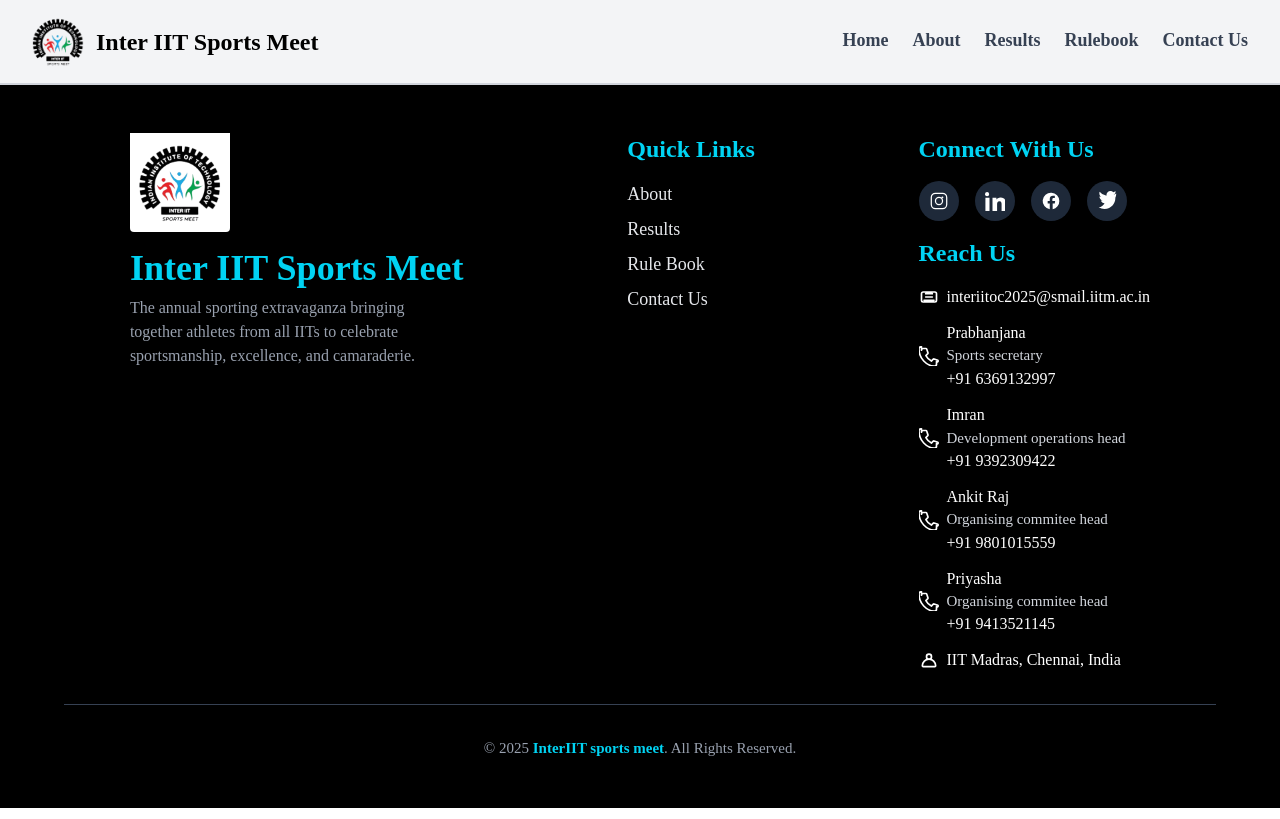
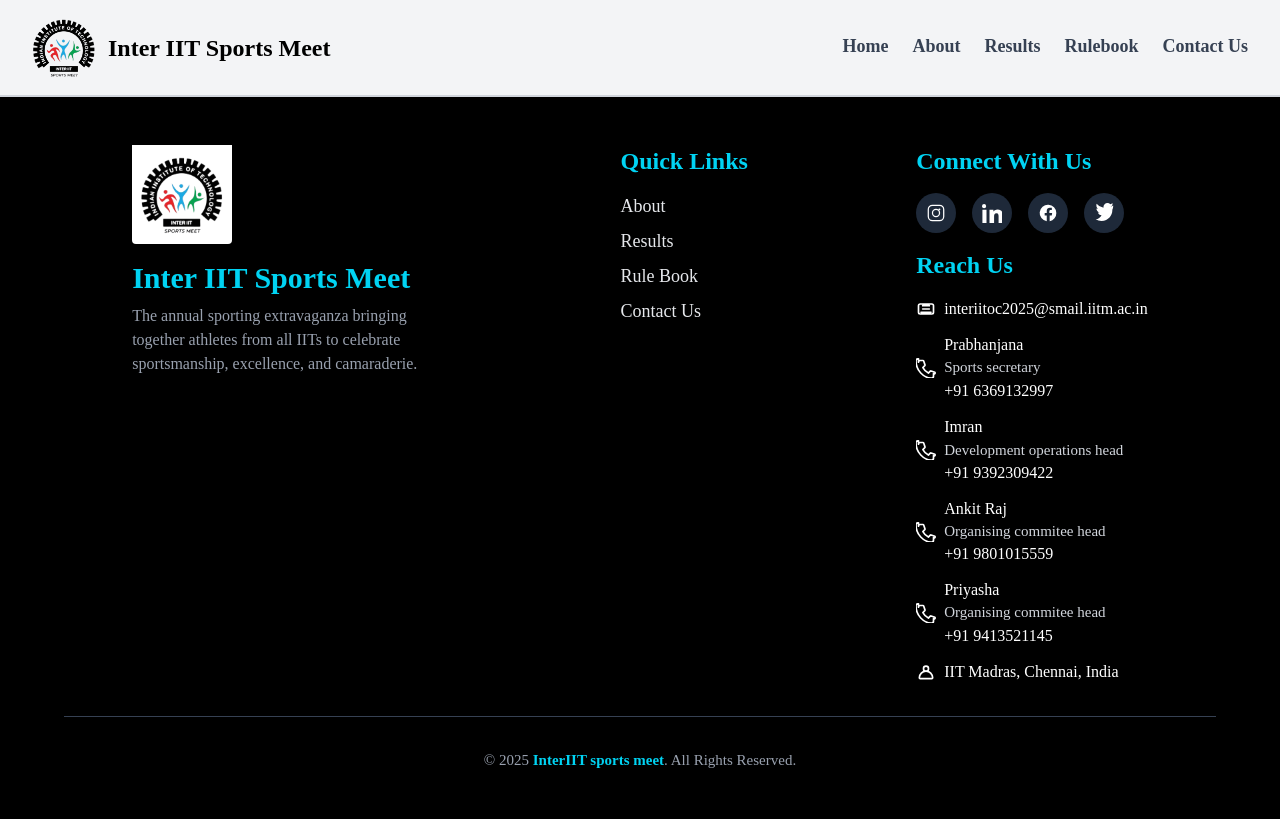
Before and after one commit to Inter-IIT-Sports/interiit2025, a Next.js app: page / in a window 1280 px wide. Built offline with nearby package versions, Linux system fonts and the light colour scheme.

Commit message:
update changes

```diff
--- a/Components/Footer.jsx
+++ b/Components/Footer.jsx
@@ -25,7 +25,7 @@ export default function Footer() {
               height={100}
               className="object-contain bg-white rounded-b-sm p-2 mb-4"
             />
-            <h2 className="text-2xl sm:text-3xl lg:text-4xl font-bold text-cyan-400">Inter IIT Sports Meet</h2>
+            <h2 className="text-2xl sm:text-3xl lg:text-3xl font-bold text-cyan-400">Inter IIT Sports Meet</h2>
             <p className="text-gray-400 text-[16px] max-w-xs text-center md:text-left mt-2">
               The annual sporting extravaganza bringing together athletes from all IITs
               to celebrate sportsmanship, excellence, and camaraderie.
--- a/Components/Navbar.jsx
+++ b/Components/Navbar.jsx
@@ -25,19 +25,19 @@ const Navbar = () => {
 
   return (
     <nav className="cursor-pointer bg-gray-100  font-bold backdrop-blur-md shadow-lg sticky top-0 z-50 border-b-2 border-gray-300"
-     style={{"fontFamily": "'Lora', serif"}}>
+      style={{ "fontFamily": "'Lora', serif" }}>
       <div className="max-w-7xl mx-auto px-4 sm:px-6 lg:px-8">
         <div className="flex justify-between items-center py-4">
 
           {/* Logo and Title */}
-          <div className="flex items-center space-x-3">
+          <div className="flex items-center space-x-3 ">
             {/* Logo */}
             <Image
               src="/logo_2.png"  // logo in public/
               alt="IISM Logo"
-              width={52}
-              height={52}
-              className="object-contain"
+              width={200}
+              height={200}
+              className="w-10 sm:w-12 md:w-14 lg:w-16 h-auto object-contain"
             />
 
             {/* Text */}
@@ -45,7 +45,7 @@ const Navbar = () => {
               {/* <div className="text-1xl font-bold bg-gradient-to-r from-orange-600 to-red-600 bg-clip-text text-transparent">
                 IISM 2025
               </div> */}
-              <div className="text-2xl  text-shadow-gray-700 font-bold">
+              <div className="lg:text-2xl sm:text-[1.39rem] text-shadow-gray-700 font-bold">
                 Inter IIT Sports Meet
               </div>
             </div>
@@ -119,7 +119,7 @@ const Navbar = () => {
               <Link
                 key={item.name}
                 href={item.href}
-                className="text-shadow-gray-700  text-lg font-medium hover:text-blue-600 transition-colors duration-300 py-2 border-b border-gray-500"
+                className="text-gray-700  text-lg  hover:text-[19px] transition-colors duration-300 py-2 border-b border-gray-500"
                 onClick={() => setIsOpen(false)}
               >
                 {item.name}
--- a/app/layout.js
+++ b/app/layout.js
@@ -21,7 +21,7 @@ export const metadata = {
   title: "InterIIT Sports Meet",
 description: "The Inter IIT Sports Meet is the premier annual sporting event of all Indian Institutes of Technology, uniting athletes across IITs in a celebration of competition, teamwork, and excellence.",
   icons: {
-    icon: "/logo_2.png", // your logo path in public folder
+    icon: "/android-chrome-512x512.png", // your logo path in public folder
   },
 };
 
```
Also changed, not shown: logo.jpeg (added), public/android-chrome-512x512.png (added).
